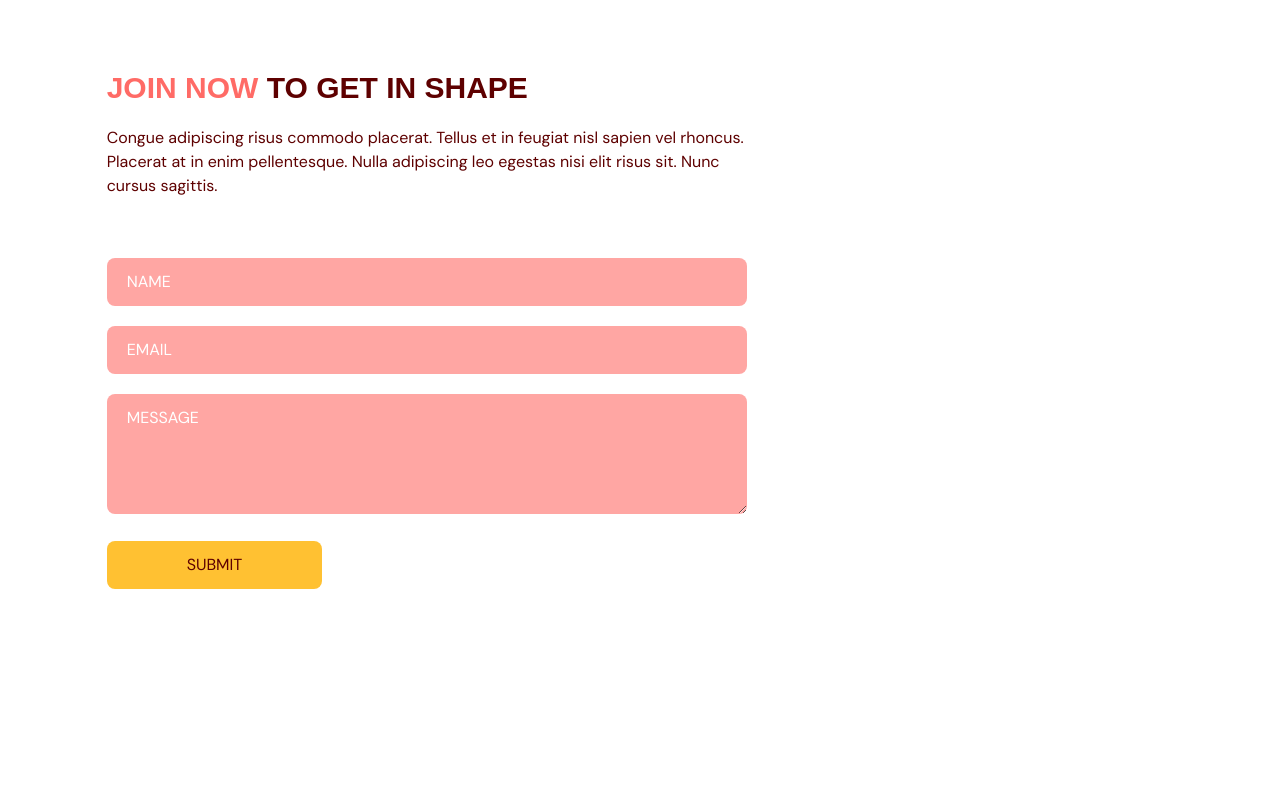
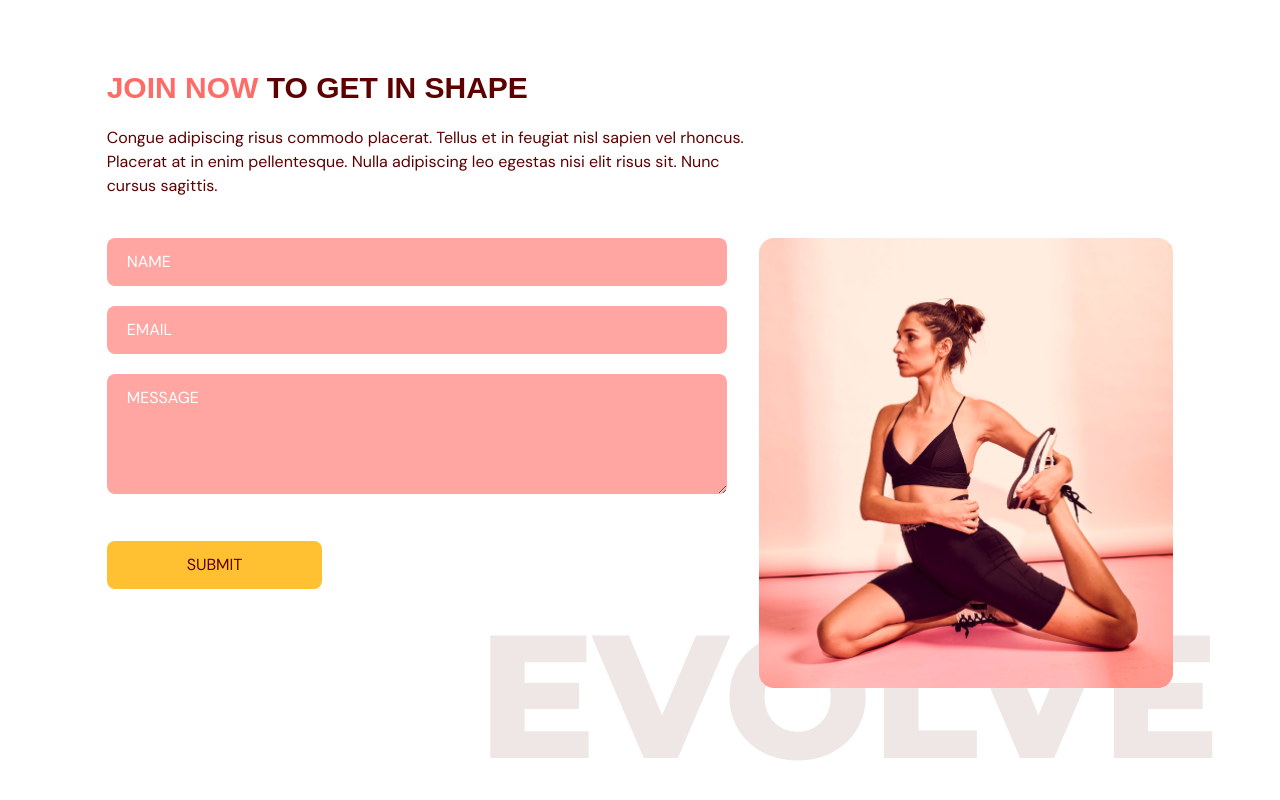
Before and after one commit to MartaKliuchnik/Fitness_App_React_TS, a React (Vite) app: page / in a window 1280 px wide. Shown: the part 3016-3816 px from the top of the page. Before the commit the page ends 3733 px from the top, so only its background shows below. Built offline with nearby package versions, Linux system fonts and the light colour scheme.

Commit message:
feat: add graphic in contactUs component

```diff
--- a/src/scenes/contactUs/index.tsx
+++ b/src/scenes/contactUs/index.tsx
@@ -9,7 +9,7 @@
 }
 
 const ContacUs = ({ setSelectedPage }: Props) => {
-    const inputStyles = `mt-5 w-full rounded-lg bg-primary-300 px-5 py-3 placeholder-white`;
+    const inputStyles = `mb-5 w-full rounded-lg bg-primary-300 px-5 py-3 placeholder-white`;
 
     const {
         register,
@@ -126,11 +126,27 @@
                         </form>
                     </motion.div>
 
-
-
+                    <motion.div
+                        className="relative mt-16 basis-2/5 md:mt-0"
+                        initial="hidden"
+                        whileInView="visible"
+                        viewport={{ once: true, amount: 0.5 }}
+                        transition={{ delay: 0.2, duration: 0.5 }}
+                        variants={{
+                            hidden: { opacity: 0, y: 50 },
+                            visible: { opacity: 1, y: 0 },
+                        }}
+                    >
+                        <div className="w-full before:absolute before:-bottom-20 before:-right-10 before:z-[-1] md:before:content-evolvetext">
+                            <img
+                                className="w-full"
+                                src={ContactUsPageGraphic}
+                                alt="contant-us-page-graphic"
+                            />
+                        </div>
+                    </motion.div>
                 </div>
             </motion.div>
-
         </section>
     )
 }
```
